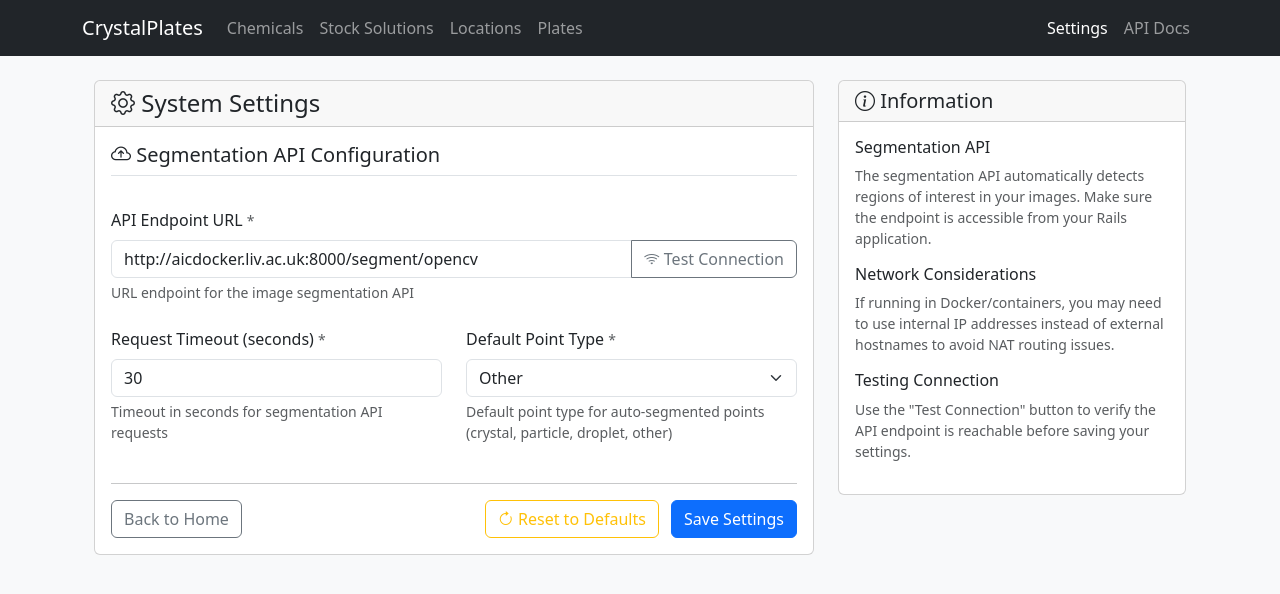
After one commit to cooper-group-uol-robotics/crystal-plates-db, a Rails app: page /settings in a window 1280 px wide. The commit adds this page. Shown: the top 594 px of the page. Run offline with Rails 7, Linux system fonts and the light colour scheme; data comes from the database, SQL or seed files in the repository; style sheets or scripts are compiled from the project's sources; parts of the project's set-up code (start-up, migrations or seed data) failed here and were passed over.

Commit message:
Add settings management for segmentation API configuration
- Introduce SettingsController for managing API settings.
- Create Setting model with methods for retrieving and setting configuration values.
- Implement segmentation API endpoint and timeout settings.
- Add UI for settings management, including form for API endpoint and timeout.
- Implement connection testing for the segmentation API.
- Update routes to include settings management.
- Create migration for settings table and seed default settings.

```diff
--- a/app/controllers/point_of_interests_controller.rb
+++ b/app/controllers/point_of_interests_controller.rb
@@ -142,7 +142,7 @@ class PointOfInterestsController < ApplicationController
           point = @image.point_of_interests.create!(
             pixel_x: centroid["x"].round,
             pixel_y: centroid["y"].round,
-        point_type: "other", # Default type, could be made configurable
+            point_type: Setting.auto_segment_point_type,
             description: "Auto-segmented (confidence: #{segment['confidence'].round(3)})",
             marked_at: Time.current
           )
--- /dev/null
+++ b/app/controllers/settings_controller.rb
@@ -0,0 +1,93 @@
+class SettingsController < ApplicationController
+  before_action :set_settings, only: [:show, :index, :update]
+
+  def show
+    redirect_to settings_path
+  end
+
+  def index
+    # This will render the settings form
+  end
+
+  def update
+    success_count = 0
+    error_messages = []
+
+    setting_params.each do |key, value|
+      begin
+        Setting.set(key, value)
+        success_count += 1
+      rescue StandardError => e
+        error_messages << "Failed to update #{key}: #{e.message}"
+      end
+    end
+
+    if error_messages.empty?
+      redirect_to settings_path, notice: "Successfully updated #{success_count} setting(s)"
+    else
+      redirect_to settings_path, alert: "Some settings failed to update: #{error_messages.join(', ')}"
+    end
+  end
+
+  def test_connection
+    endpoint = params[:endpoint] || Setting.segmentation_api_endpoint
+    timeout = params[:timeout]&.to_i || Setting.segmentation_api_timeout
+
+    begin
+      require 'faraday'
+
+      conn = Faraday.new(url: endpoint) do |f|
+        f.adapter Faraday.default_adapter
+        f.options.timeout = timeout
+        f.options.open_timeout = 5
+      end
+
+      response = conn.get
+
+      if response.status < 400
+        render json: {
+          success: true,
+          message: "Connection successful (HTTP #{response.status})",
+          status: response.status
+        }
+      else
+        render json: {
+          success: false,
+          message: "Connection failed with HTTP #{response.status}",
+          status: response.status
+        }
+      end
+    rescue Faraday::ConnectionFailed => e
+      render json: {
+        success: false,
+        message: "Connection failed: #{e.message}"
+      }
+    rescue Faraday::TimeoutError => e
+      render json: {
+        success: false,
+        message: "Connection timed out: #{e.message}"
+      }
+    rescue StandardError => e
+      render json: {
+        success: false,
+        message: "Error: #{e.message}"
+      }
+    end
+  end
+
+  private
+
+  def set_settings
+    # Initialize defaults if needed
+    Setting.initialize_defaults!
+    @settings = Setting.all.index_by(&:key)
+  end
+
+  def setting_params
+    params.require(:settings).permit(
+      :segmentation_api_endpoint,
+      :segmentation_api_timeout,
+      :auto_segment_point_type
+    )
+  end
+end
--- a/app/views/layouts/application.html.erb
+++ b/app/views/layouts/application.html.erb
@@ -52,6 +52,9 @@
           </ul>
           <ul class="navbar-nav">
             <li class="nav-item">
+              <%= link_to "Settings", settings_path, class: "nav-link #{'active' if controller_name == 'settings'}" %>
+            </li>
+            <li class="nav-item">
               <%= link_to "API Docs", api_docs_path, class: "nav-link #{'active' if controller_name == 'pages' && action_name == 'api_docs'}" %>
             </li>
           </ul>
--- /dev/null
+++ b/app/views/settings/index.html.erb
@@ -0,0 +1,207 @@
+<% content_for :title, "Settings" %>
+
+<div class="container">
+  <div class="row">
+    <div class="col-md-8">
+      <div class="card">
+        <div class="card-header">
+          <h4 class="mb-0">
+            <i class="bi bi-gear"></i> System Settings
+          </h4>
+        </div>
+        <div class="card-body">
+          <%= form_with url: settings_path, method: :patch, local: true, html: { class: "needs-validation", novalidate: true } do |form| %>
+
+            <!-- Segmentation API Settings -->
+            <div class="row mb-4">
+              <div class="col-12">
+                <h5 class="border-bottom pb-2">
+                  <i class="bi bi-cloud-arrow-up"></i> Segmentation API Configuration
+                </h5>
+              </div>
+            </div>
+
+            <div class="row mb-3">
+              <div class="col-md-12">
+                <label for="segmentation_api_endpoint" class="form-label">
+                  API Endpoint URL
+                  <small class="text-muted">*</small>
+                </label>
+                <div class="input-group">
+                  <%= form.url_field "settings[segmentation_api_endpoint]",
+                      value: @settings['segmentation_api_endpoint']&.value,
+                      class: "form-control",
+                      id: "segmentation_api_endpoint",
+                      placeholder: "http://aicdocker.liv.ac.uk:8000/segment/opencv",
+                      required: true %>
+                  <button type="button" id="test-connection" class="btn btn-outline-secondary">
+                    <i class="bi bi-wifi"></i> Test Connection
+                  </button>
+                </div>
+                <div class="form-text">
+                  <%= @settings['segmentation_api_endpoint']&.description %>
+                </div>
+                <div id="connection-status" class="mt-2"></div>
+              </div>
+            </div>
+
+            <div class="row mb-3">
+              <div class="col-md-6">
+                <label for="segmentation_api_timeout" class="form-label">
+                  Request Timeout (seconds)
+                  <small class="text-muted">*</small>
+                </label>
+                <%= form.number_field "settings[segmentation_api_timeout]",
+                    value: @settings['segmentation_api_timeout']&.value,
+                    class: "form-control",
+                    id: "segmentation_api_timeout",
+                    min: 5,
+                    max: 300,
+                    step: 1,
+                    required: true %>
+                <div class="form-text">
+                  <%= @settings['segmentation_api_timeout']&.description %>
+                </div>
+              </div>
+
+              <div class="col-md-6">
+                <label for="auto_segment_point_type" class="form-label">
+                  Default Point Type
+                  <small class="text-muted">*</small>
+                </label>
+                <%= form.select "settings[auto_segment_point_type]",
+                    options_for_select([
+                      ['Crystal', 'crystal'],
+                      ['Particle', 'particle'],
+                      ['Droplet', 'droplet'],
+                      ['Other', 'other']
+                    ], @settings['auto_segment_point_type']&.value),
+                    {},
+                    { class: "form-select", id: "auto_segment_point_type", required: true } %>
+                <div class="form-text">
+                  <%= @settings['auto_segment_point_type']&.description %>
+                </div>
+              </div>
+            </div>
+
+            <!-- Action Buttons -->
+            <div class="row mt-4">
+              <div class="col-12">
+                <hr>
+                <div class="d-flex justify-content-between">
+                  <%= link_to 'Back to Home', root_path, class: 'btn btn-outline-secondary' %>
+                  <div>
+                    <button type="button" id="reset-defaults" class="btn btn-outline-warning me-2">
+                      <i class="bi bi-arrow-clockwise"></i> Reset to Defaults
+                    </button>
+                    <%= form.submit 'Save Settings', class: 'btn btn-primary' %>
+                  </div>
+                </div>
+              </div>
+            </div>
+
+          <% end %>
+        </div>
+      </div>
+    </div>
+
+    <!-- Settings Info Panel -->
+    <div class="col-md-4">
+      <div class="card">
+        <div class="card-header">
+          <h5 class="mb-0">
+            <i class="bi bi-info-circle"></i> Information
+          </h5>
+        </div>
+        <div class="card-body">
+          <h6>Segmentation API</h6>
+          <p class="small text-muted">
+            The segmentation API automatically detects regions of interest in your images.
+            Make sure the endpoint is accessible from your Rails application.
+          </p>
+
+          <h6>Network Considerations</h6>
+          <p class="small text-muted">
+            If running in Docker/containers, you may need to use internal IP addresses
+            instead of external hostnames to avoid NAT routing issues.
+          </p>
+
+          <h6>Testing Connection</h6>
+          <p class="small text-muted">
+            Use the "Test Connection" button to verify the API endpoint is reachable
+            before saving your settings.
+          </p>
+        </div>
+      </div>
+    </div>
+  </div>
+</div>
+
+<script>
+document.addEventListener('DOMContentLoaded', function() {
+  const testButton = document.getElementById('test-connection');
+  const endpointInput = document.getElementById('segmentation_api_endpoint');
+  const timeoutInput = document.getElementById('segmentation_api_timeout');
+  const statusDiv = document.getElementById('connection-status');
+
+  testButton.addEventListener('click', function() {
+    const endpoint = endpointInput.value;
+    const timeout = timeoutInput.value;
+
+    if (!endpoint) {
+      showStatus('Please enter an endpoint URL first', 'danger');
+      return;
+    }
+
+    // Show loading state
+    testButton.disabled = true;
+    testButton.innerHTML = '<i class="bi bi-arrow-clockwise"></i> Testing...';
+    statusDiv.innerHTML = '<div class="alert alert-info">Testing connection...</div>';
+
+    // Make test request
+    fetch('/settings/test_connection', {
+      method: 'POST',
+      headers: {
+        'Content-Type': 'application/json',
+        'X-CSRF-Token': document.querySelector('meta[name="csrf-token"]').getAttribute('content')
+      },
+      body: JSON.stringify({
+        endpoint: endpoint,
+        timeout: parseInt(timeout) || 30
+      })
+    })
+    .then(response => response.json())
+    .then(data => {
+      if (data.success) {
+        showStatus(data.message, 'success');
+      } else {
+        showStatus(data.message, 'danger');
+      }
+    })
+    .catch(error => {
+      showStatus('Test request failed: ' + error.message, 'danger');
+    })
+    .finally(() => {
+      // Restore button state
+      testButton.disabled = false;
+      testButton.innerHTML = '<i class="bi bi-wifi"></i> Test Connection';
+    });
+  });
+
+  function showStatus(message, type) {
+    statusDiv.innerHTML = `<div class="alert alert-${type} alert-dismissible fade show">
+      ${message}
+      <button type="button" class="btn-close" data-bs-dismiss="alert"></button>
+    </div>`;
+  }
+
+  // Reset defaults functionality
+  document.getElementById('reset-defaults').addEventListener('click', function() {
+    if (confirm('Are you sure you want to reset all settings to their default values?')) {
+      document.getElementById('segmentation_api_endpoint').value = 'http://aicdocker.liv.ac.uk:8000/segment/opencv';
+      document.getElementById('segmentation_api_timeout').value = '30';
+      document.getElementById('auto_segment_point_type').value = 'other';
+    }
+  });
+});
+</script>
--- a/config/routes.rb
+++ b/config/routes.rb
@@ -1,4 +1,9 @@
 Rails.application.routes.draw do
+  # Settings
+  get '/settings', to: 'settings#index'
+  patch '/settings', to: 'settings#update'
+  post '/settings/test_connection', to: 'settings#test_connection'
+
   resources :stock_solutions do
     collection do
       get :search
--- a/db/seeds.rb
+++ b/db/seeds.rb
@@ -7,6 +7,7 @@
 #   ["Action", "Comedy", "Drama", "Horror"].each do |genre_name|
 #     MovieGenre.find_or_create_by!(name: genre_name)
 #   end
+# Initialize default units
 [
   { name: "milligram", symbol: "mg", conversion_to_base: 1.0 },
   { name: "microliter", symbol: "µl", conversion_to_base: 1.0 },
@@ -18,6 +19,9 @@
     unit.conversion_to_base = attrs[:conversion_to_base]
   end
 end
+
+# Initialize default settings
+Setting.initialize_defaults!
 
 # Seed: Generic 96 well Plate Prototype
 prototype_name = "Generic 96 well Plate"
```
Also changed, not shown: app/models/setting.rb (added, +60 -0 lines), app/services/segmentation_api_service.rb (+4 -3 lines), config/initializers/segmentation.rb (+7 -2 lines), db/migrate/20250913153559_create_settings.rb (added, +13 -0 lines), db/schema.rb. Lines whose indentation alone changed are shown as unchanged.
